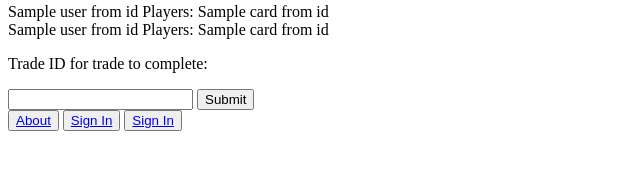
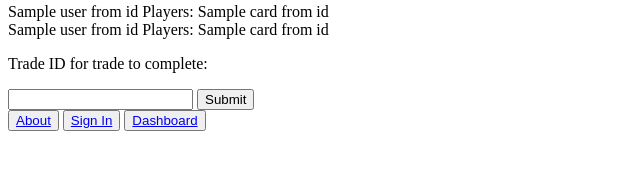
Before and after one commit to nolanjimmo/NBA-Trading-Cards, a Flask app: template templates/trade_cards.html in a window 1280 px wide. Shown: the part 199-369 px from the top of the page, without its empty margins (0-640 px from the left). Run offline with Flask 2, Linux system fonts and the light colour scheme; the template is opened without the code that fills it: most values are stand-ins (such as "Sample title", 1, 10 or a date in 2020).

Commit message:
Fixed one last bug in the trading

```diff
--- a/flask_app_.py
+++ b/flask_app_.py
@@ -74,9 +74,10 @@ def sign_up():
         return render_template("main_page.html", u_name=username, valid_user=valid_user, user_exists=user_exists)
 
 
-@app.route("/successful_sign_in", methods=['POST'])
+@app.route("/successful_sign_in", methods=['POST','GET'])
 def successful_sign_in():
-     return render_template("successful_sign_in.html", u_name=username, valid_user=valid_user)
+    global username
+    return render_template("successful_sign_in.html", u_name=username, valid_user=True)
 
 @app.route("/selection", methods=['POST'])
 def decision():
@@ -103,9 +104,17 @@ def decision():
         #return render_template("trade_cards.html", t_list=trade_list, qe=qe, c_user=curr_user)
         return redirect(url_for("trade_interface"))
 
+@app.route("/buying_cards", methods=['POST','GET'])
+def buying_cards():
+    #TODO allow for the acquiring of new cards by each user
+    pass
+
 @app.route("/trade_cards", methods=['POST','GET'])
 def trade_interface():
+    global curr_user
+
     qe = QueryEngine(db_filename)
+    curr_user = qe.get_user_from_username(username)
     trade_list = get_trade_list()
     trade_success = False
 
--- a/templates/buy_cards.html
+++ b/templates/buy_cards.html
@@ -12,5 +12,6 @@
         {%endfor%}
         <button><a href="{{ url_for('about') }}">About</a></button>
         <button><a href="{{ url_for('sign_in') }}">Sign In</a></button>
+        <button><a href="{{ url_for('successful_sign_in') }}">Dashboard</a></button>
     </body>
 </html>
--- a/templates/display_cards.html
+++ b/templates/display_cards.html
@@ -17,5 +17,6 @@
         {%endif%}
         <button><a href="{{ url_for('home') }}">Home</a></button>
         <button><a href="{{ url_for('sign_in') }}">Sign In</a></button>
+        <button><a href="{{ url_for('successful_sign_in') }}">Dashboard</a></button>
     </body>
 </html>
--- a/templates/trade_cards.html
+++ b/templates/trade_cards.html
@@ -12,6 +12,9 @@
             {%else:%}
                 <p>Your last trade was not successful, please check the trade ID that you entered and enter the correct IDs</p>
             {%endif%}
+        {%endif%}
+        {%if not t_list%}
+            <p>You have no pending trades!</p>
         {%endif%}
         {%for trade in t_list%}
             <h3>Trade ID: {{trade.id}}</h3>
@@ -35,6 +38,6 @@
         {%endfor%}
         <button><a href="{{ url_for('about') }}">About</a></button>
         <button><a href="{{ url_for('sign_in') }}">Sign In</a></button>
-        <button><a href="{{ url_for('successful_sign_in') }}">Sign In</a></button>
+        <button><a href="{{ url_for('successful_sign_in') }}">Dashboard</a></button>
     </body>
 </html>
```
